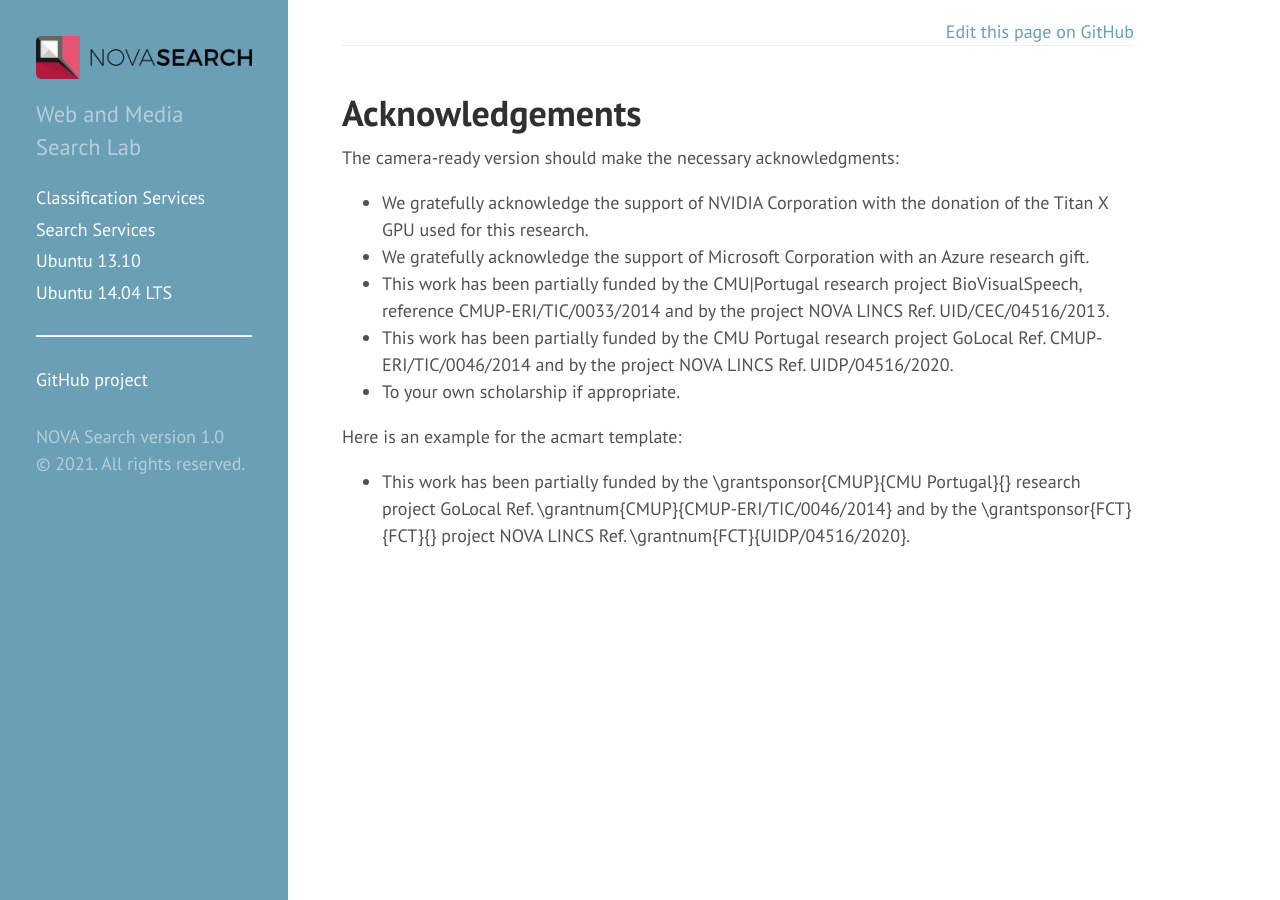
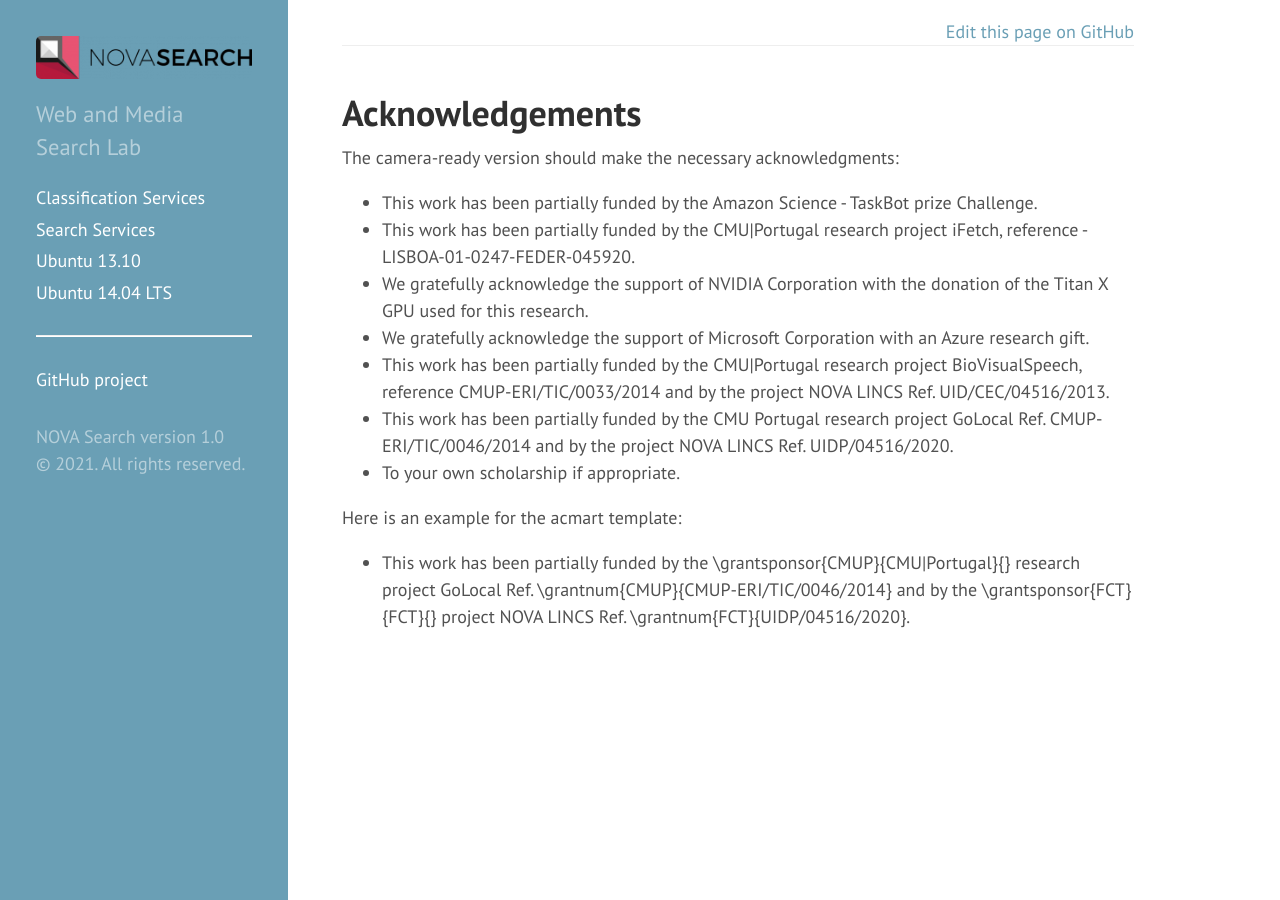
Before and after one commit to novasearch/wiki.novasearch.org, a Jekyll site: the page built from wiki/Acknowledgements.md, in a window 1280 px wide. Built offline with Jekyll 4.4.1, drawn with Linux system fonts in a browser that asks for light colours.

Commit message:
Update Acknowledgements.md

```diff
--- a/wiki/Acknowledgements.md
+++ b/wiki/Acknowledgements.md
@@ -5,23 +5,18 @@
 ---
 
 The camera-ready version should make the necessary acknowledgments:
-
--   We gratefully acknowledge the support of NVIDIA Corporation with the
-    donation of the Titan X GPU used for this research.
--   We gratefully acknowledge the support of Microsoft Corporation with
-    an Azure research gift.
--   This work has been partially funded by the CMU\|Portugal research
-    project BioVisualSpeech, reference CMUP-ERI/TIC/0033/2014 and by the
-    project NOVA LINCS Ref. UID/CEC/04516/2013.
--   This work has been partially funded by the CMU Portugal research
-    project GoLocal Ref. CMUP-ERI/TIC/0046/2014 and by the
-    project NOVA LINCS Ref. UIDP/04516/2020.
+-   This work has been partially funded by the Amazon Science - TaskBot prize Challenge.
+-   This work has been partially funded by the CMU\|Portugal research project iFetch, reference - LISBOA-01-0247-FEDER-045920.
+-   We gratefully acknowledge the support of NVIDIA Corporation with the donation of the Titan X GPU used for this research.
+-   We gratefully acknowledge the support of Microsoft Corporation with an Azure research gift.
+-   This work has been partially funded by the CMU\|Portugal research project BioVisualSpeech, reference CMUP-ERI/TIC/0033/2014 and by the project NOVA LINCS Ref. UID/CEC/04516/2013.
+-   This work has been partially funded by the CMU Portugal research project GoLocal Ref. CMUP-ERI/TIC/0046/2014 and by the project NOVA LINCS Ref. UIDP/04516/2020.
 -   To your own scholarship if appropriate.
 
 Here is an example for the acmart template:
 
--   This work has been partially funded by the \\grantsponsor{CMUP}{CMU
-    Portugal}{} research project GoLocal Ref.
+-   This work has been partially funded by the
+    \\grantsponsor{CMUP}{CMU|Portugal}{} research project GoLocal Ref.
     \\grantnum{CMUP}{CMUP-ERI/TIC/0046/2014} and by the
     \\grantsponsor{FCT}{FCT}{} project NOVA LINCS Ref.
     \\grantnum{FCT}{UIDP/04516/2020}.
```
